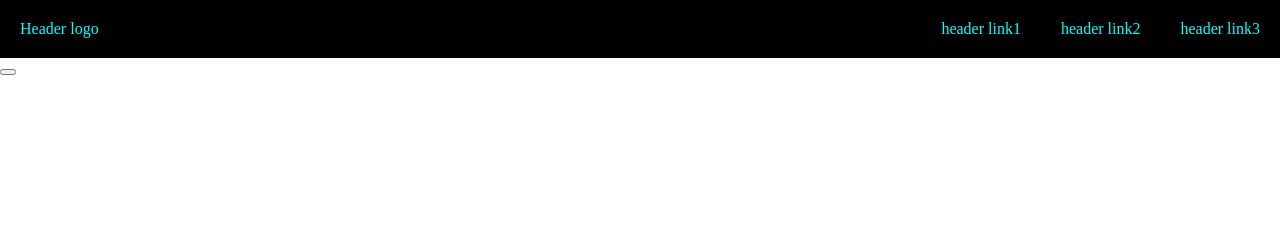
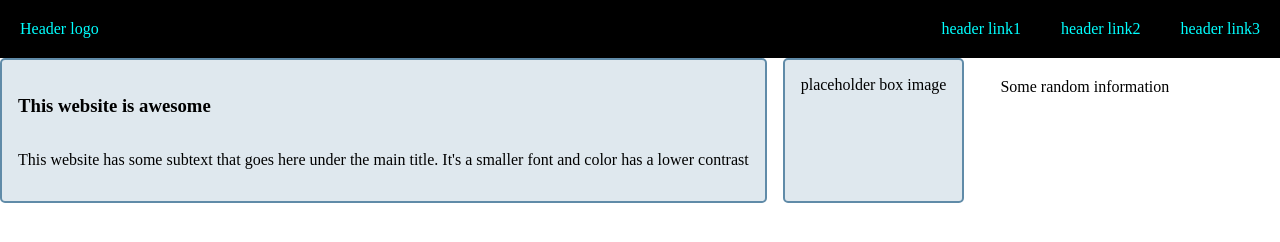
Before and after one commit to MiloEBC/My-website, a plain HTML site: page index.html in a window 1280 px wide. Drawn offline with Linux system fonts and the light colour scheme.

Commit message:
changed css and html

```diff
--- a/index.html
+++ b/index.html
@@ -17,11 +17,16 @@
 
         <div><a href=""> header link3 </a></div>
     </div>
-    <div class="box">
-        <div></div>
-        <div></div>
-        <button>    </button>
+    <div class="wrapper">
+        <div class="card">
+          <h3>This website is awesome</h3>
+
+          <p>This website has some subtext that goes here under the main title.
+            It's a smaller font and color has a lower contrast</p>
 
     </div>
+    <div class="wrapperimage">placeholder box image</div>
+    <div class="box1">Some random information</div>
+
 </body>
 </html>
--- a/style.css
+++ b/style.css
@@ -21,3 +21,30 @@ a{
 .logo{
     color: aqua;
 }
+.wrapper {
+    display: flex;
+    flex: 1 1 200px;
+    gap: 1em;
+  }
+  .card {
+    border: 2px solid rgb(96 139 168);
+    border-radius: 5px;
+    background-color: rgb(96 139 168 / 0.2);
+    padding: 1em;
+    display: flex;
+    flex-direction: column;
+  }
+  .wrapperimage{
+    border: 2px solid rgb(96 139 168);
+    border-radius: 5px;
+    background-color: rgb(96 139 168 / 0.2);
+    padding: 1em;
+    display: flex;
+    flex-direction: column;
+    align-items: center;
+  }
+  .box1{
+    display: flex;
+
+    padding: 20px;
+  }
```
